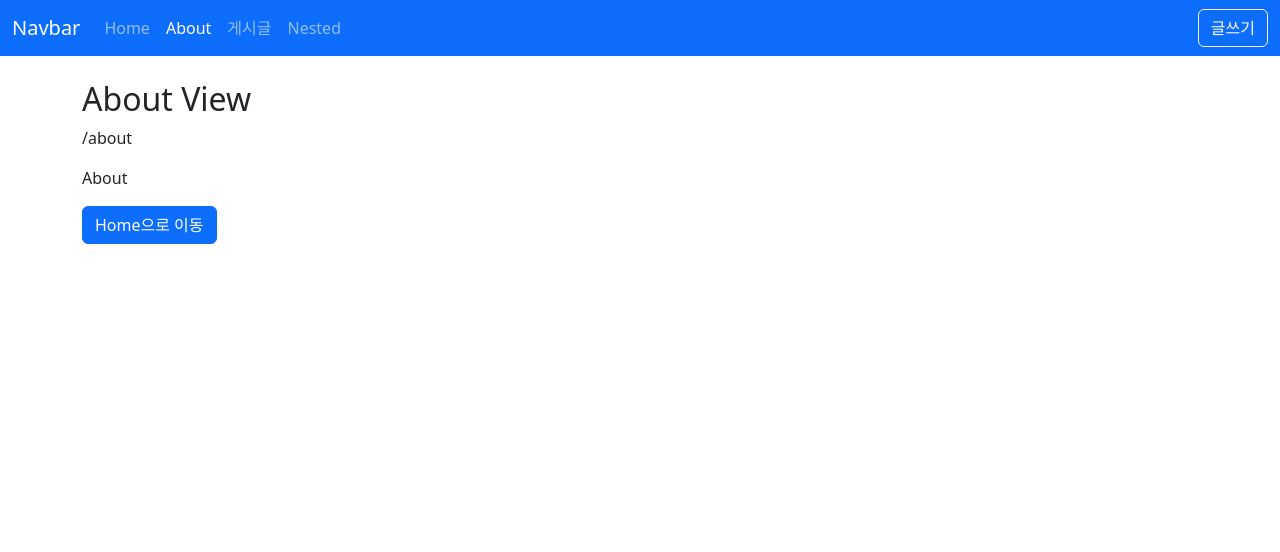
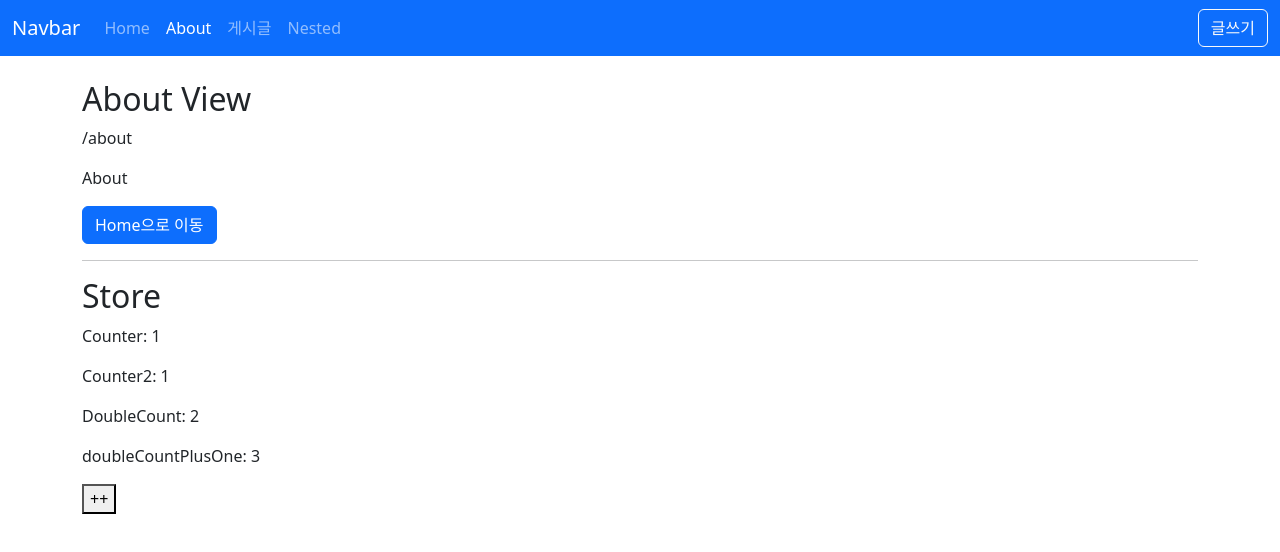
Before and after one commit to hi-aa/vue3-posts, a Vue app: page /about in a window 1280 px wide. Shown: the top 552 px of the page. Built offline with nearby package versions, Linux system fonts and the light colour scheme.

Commit message:
pinia setting

```diff
--- a/package.json
+++ b/package.json
@@ -14,6 +14,7 @@
     "bootstrap": "^5.2.3",
     "bootstrap-icons": "^1.10.2",
     "dayjs": "^1.11.7",
+    "pinia": "^2.0.28",
     "vue": "^3.2.45",
     "vue-router": "^4.1.6"
   },
--- /dev/null
+++ b/src/store/counter.js
@@ -0,0 +1,21 @@
+import { defineStore } from 'pinia';
+
+// naming은 use로 짓기
+// defineStore의 첫번째 변수가 id
+export const useCounterStore = defineStore('counter', {
+	state: () => ({
+		counter: 1,
+	}),
+	getters: {
+		doubleCount: state => state.counter * 2,
+		doubleCountPlusOne() {
+			return this.doubleCount + 1; // 여기서도 this로 접근하려 할 때 화살표 함수 말고..
+		},
+	},
+	actions: {
+		increment() {
+			// actions에서 화살표 함수를 쓰면 this로 store에 접근할 수 없게 됨
+			this.counter++;
+		},
+	},
+});
--- a/src/views/AboutView.vue
+++ b/src/views/AboutView.vue
@@ -5,13 +5,32 @@
 	<button class="btn btn-primary" @click="$router.push('/')">
 		Home으로 이동
 	</button>
+
+	<hr />
+	<h2>Store</h2>
+	<p>Counter: {{ store.counter }}</p>
+	<p>Counter2: {{ counter }}</p>
+	<!-- <p>DoubleCount: {{ store.doubleCount }}</p>
+	<p>doubleCountPlusOne: {{ store.doubleCountPlusOne }}</p> -->
+	<p>DoubleCount: {{ doubleCount }}</p>
+	<p>doubleCountPlusOne: {{ doubleCountPlusOne }}</p>
+	<!-- <button @click="store.increment">++</button> -->
+	<button @click="increment">++</button>
 </template>
 
 <script setup>
 import { useRoute } from 'vue-router';
+import { useCounterStore } from '@/store/counter';
+import { storeToRefs } from 'pinia';
 
 const route = useRoute();
 console.log(route);
+
+// pinia
+const store = useCounterStore();
+// 구조분해 할당 시 반응성 끊어짐 => storeToRefs로 반응성 유지
+const { counter, doubleCount, doubleCountPlusOne } = storeToRefs(store);
+const { increment } = store;
 </script>
 
 <style lang="scss" scoped></style>
```
Also changed, not shown: src/main.js (+2 -13 lines), 1 other file (tests, documents, lock files or other folders).
